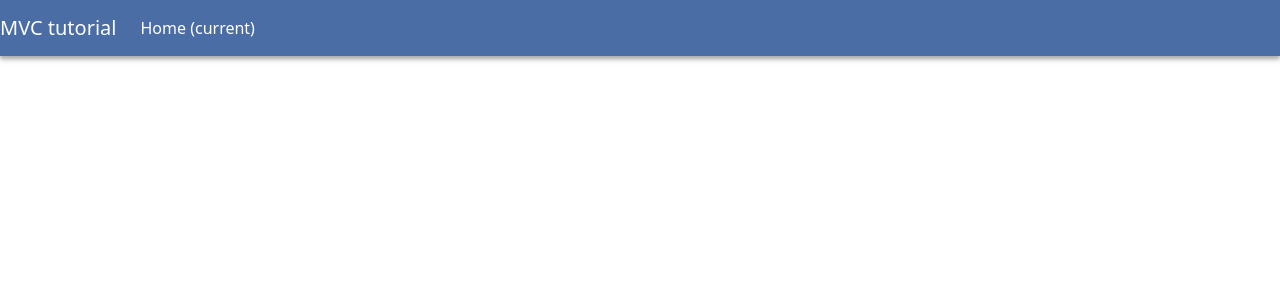
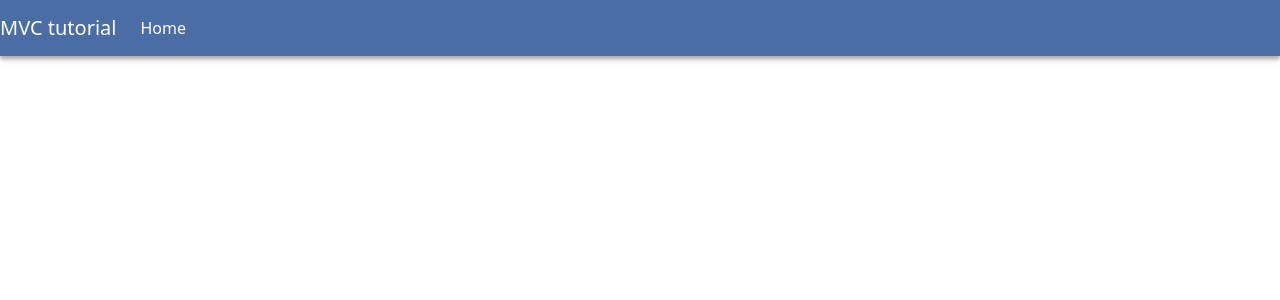
Before and after one commit to yazdancode/mvc-php, a PHP site: page /mvc/ in a window 1280 px wide. Shown: the top 300 px of the page. Run offline with PHP 8.4, Linux system fonts and the light colour scheme; data that the repository does not hold is empty.

Commit message:
template panel

```diff
--- a/application/view/app/index.php
+++ b/application/view/app/index.php
@@ -7,9 +7,9 @@
                     <p><?= htmlspecialchars(substr($article['body'], 0, 120), ENT_QUOTES, 'UTF-8') ?>...</p>
                     <p>
                         <a class="btn btn-primary"
-                           href="<?= $this->url('home/show/' . (int)$article['id']) ?>"
-                           role="button">
-                            View details »
+                            href="<?= $this->url('home/show/' . (int)$article['id']) ?>"
+                            role="button">
+                            View details
                         </a>
                     </p>
                 </div>
--- a/application/view/app/layouts/header.php
+++ b/application/view/app/layouts/header.php
@@ -19,7 +19,7 @@
         <div class="collapse navbar-collapse" id="navbarSupportedContent">
             <ul class="navbar-nav mr-auto">
                 <li class="nav-item active">
-                    <a class="nav-link" href="<?php echo $this->url('home');?>">Home <span class="sr-only">(current)</span></a>
+                    <a class="nav-link" href="<?php echo $this->url('home');?>">Home <span class="sr-only"></span></a>
                 </li>
                 <?php foreach ($categories as $category){?>
                 <li class="nav-item">
```
